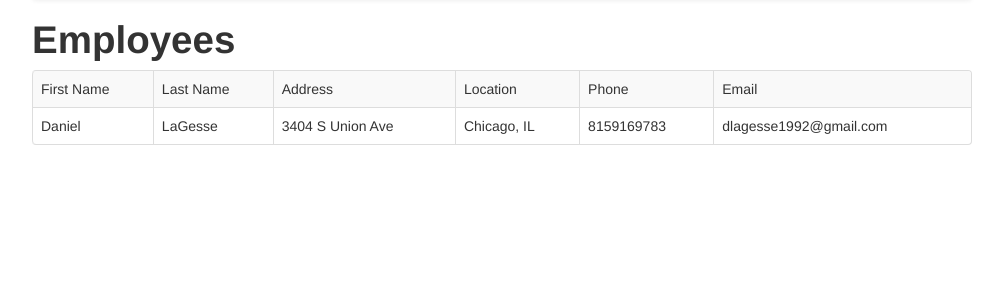
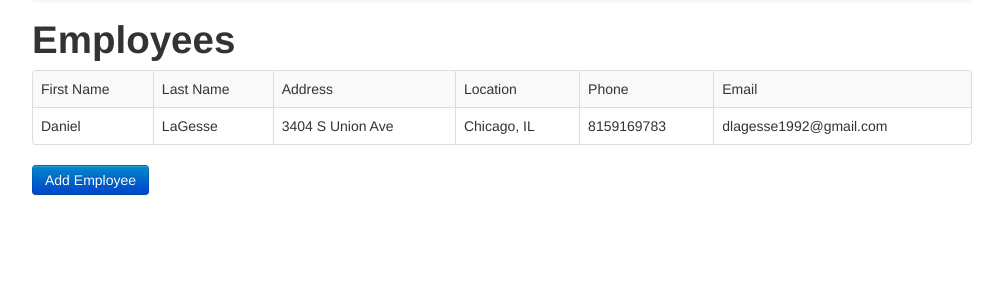
Before and after one commit to ssmy/dealerinventory, a PHP site: page /employees.php in a window 1280 px wide. Shown: the part 42-342 px from the top of the page, without its empty margins (138-1141 px from the left). Run offline with PHP 8.4, Linux system fonts and the light colour scheme; a user stored in the database is signed in; data comes from the database, SQL or seed files in the repository.

Commit message:
fixed up employees.php to have button to add and for the table to display right

```diff
--- a/employees.php
+++ b/employees.php
@@ -25,14 +25,19 @@ make_head("Employees");
 <?php
 $res = $db->query("SELECT * FROM employees e, people p, cities ci WHERE p.personid=e.personid AND p.cityid=ci.cityid");
 while ($r = $res->fetch_assoc()) {
+  echo "<tr>";
   echo "<td>" . $r["firstname"] . "</td>";
   echo "<td>" . $r["lastname"] . "</td>";
   echo "<td>" . $r["address"] . "</td>";
   echo "<td>" . $r["city"] . ", " . $r['state'] . "</td>";
   echo "<td>" . $r["phone"] . "</td>";
   echo "<td>" . $r["email"] . "</td>";
+  echo "</tr>\n";
   }
   ?>
     </table>
+    <form action=addEmployee.php>
+      <input type="submit" value="Add Employee" class="btn btn-primary">
+    </form>
   </div>
 </html>
```
